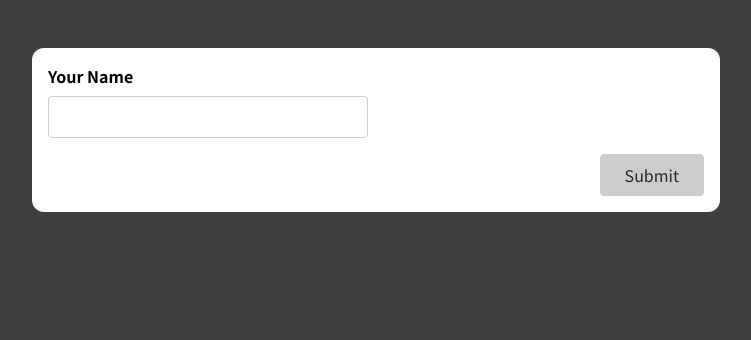
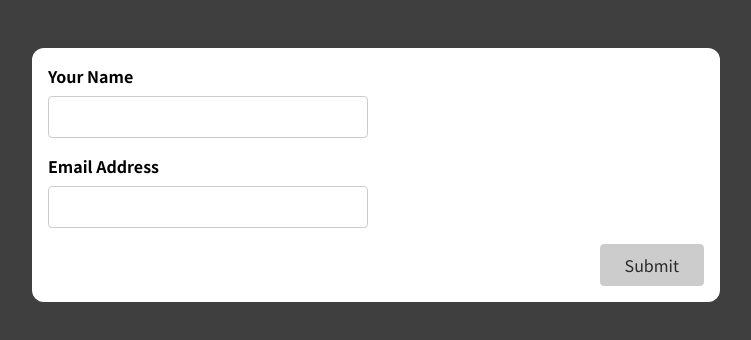
Before and after one commit to georgecornea/react-user-input-forms, a React (Create React App) app: page / in a window 1280 px wide. Shown: the top 340 px of the page, without its empty margins (264-1015 px from the left). Built offline with nearby package versions, Linux system fonts and the light colour scheme.

Commit message:
// Added an additional input to the form

```diff
--- a/src/components/SimpleInput.js
+++ b/src/components/SimpleInput.js
@@ -6,14 +6,28 @@ const SimpleInput = (props) => {
   // const [isFormValid, setIsFormValid] = useState(false);
   // const inputRef = useRef();
 
+  const [enteredEmail, setEnteredEmail] = useState('');
+  const [enteredEmailTouched, setEnteredEmailTouched] = useState(false);
+
+  const enteredEmailIsValid = enteredEmail.includes('@');
+  const enteredEmailIsInvalid = !enteredEmailIsValid && enteredEmailTouched;
+
   const isInputValid = input.trim() !== '';
   const isNameInputInvalid = !isInputValid && isInputEdited;
   let isFormValid = false;
 
   // we can combine other inputs
-  if (isInputValid) {
+  if (isInputValid && enteredEmailIsValid) {
     isFormValid = true;
   }
+
+  const enteredEmailChangeHandler = (e) => {
+    setEnteredEmail(e.target.value);
+  };
+
+  const enteredEmailBlurHandler = (e) => {
+    setEnteredEmailTouched(true);
+  };
 
   const inputOnChangeHandler = (e) => {
     setInput(e.target.value);
@@ -37,10 +51,17 @@ const SimpleInput = (props) => {
       return;
     }
 
+    setEnteredEmail('');
+    setEnteredEmailTouched(false);
+
     console.log(input);
   };
 
   const inputClassCss = isNameInputInvalid
+    ? 'form-control invalid'
+    : 'form-control';
+
+  const emailClassesCss = enteredEmailIsInvalid
     ? 'form-control invalid'
     : 'form-control';
 
@@ -59,6 +80,19 @@ const SimpleInput = (props) => {
         />
         {isNameInputInvalid && <p className='error-text'>Invalid Input!</p>}
       </div>
+      <div className={emailClassesCss}>
+        <label htmlFor='email'>Email Address</label>
+        <input
+          type='email'
+          id='email'
+          value={enteredEmail}
+          onChange={enteredEmailChangeHandler}
+          onBlur={enteredEmailBlurHandler}
+          // ref={inputRef}
+          // onFocus={inputOnFocusHandler}
+        />
+        {enteredEmailIsInvalid && <p className='error-text'>Invalid email!</p>}
+      </div>
       <div className='form-actions'>
         <button disabled={!isFormValid}>Submit</button>
       </div>
```
